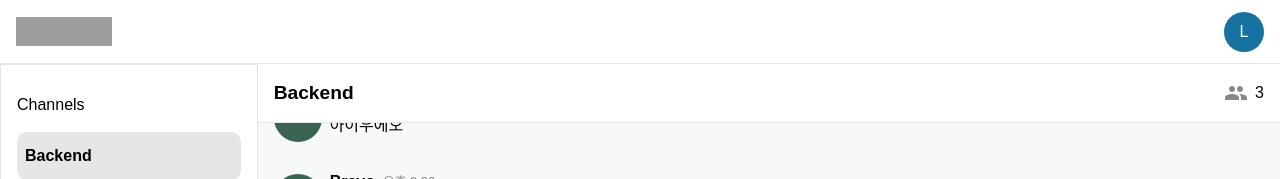
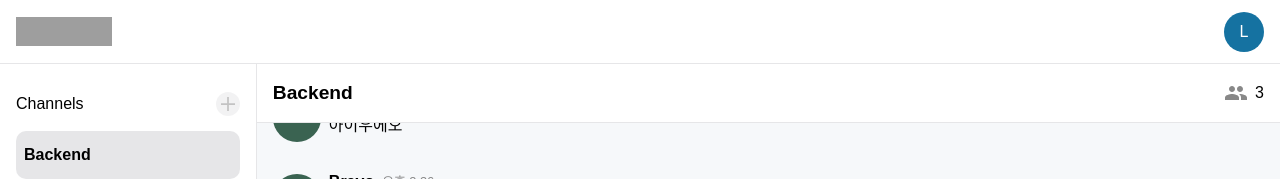
Before and after one commit to sally0226/swit-pilot-front, a React (Create React App) app: page /main in a window 1280 px wide. Shown: the top 179 px of the page. Built offline with nearby package versions, Linux system fonts and the light colour scheme; grey boxes are pictures that could not be loaded.

Commit message:
[Feat] 채널 생성 버튼 추가

```diff
--- a/src/components/Channels/index.js
+++ b/src/components/Channels/index.js
@@ -1,11 +1,16 @@
 import React from 'react';
 import Channel from './Channel';
-import { Container, Title } from './style';
+import { Button, Container, Title, Wrapper } from './style';
 
 const Channels = ({ channels, current }) => {
   return (
     <Container>
-      <Title>Channels</Title>
+      <Wrapper>
+        <Title>Channels</Title>
+        <Button>
+          <img src='/img/plus.svg' alt='plus-icon' />
+        </Button>
+      </Wrapper>
       { channels.map((channel) => <Channel key={channel.id} name={channel.name} isHere={channel.id === current} />) }
     </Container>
   );
--- a/src/components/Channels/style.js
+++ b/src/components/Channels/style.js
@@ -6,10 +6,39 @@ export const Container = styled.div`
   flex-direction: column;
   padding: 1rem;
   gap: 0.2rem;
-  border: 1px solid #E6E6E8;
+  border-right: 1px solid #E6E6E8;
   background-color: #FFFFFF;
 `;
 
+export const Wrapper = styled.div`
+  display: flex;
+  justify-content: space-between;
+  align-items: center;
+  height: 3rem;
+`;
+
 export const Title = styled.span`
-  line-height: 3rem;
 `;
+
+export const Button = styled.button`
+  display: flex;
+  width: 1.5rem;
+  height: 1.5rem;
+  justify-content: center;
+  align-items: center;
+  border: none;
+  border-radius: 50%;
+  background-color: #E6E6E8;
+  opacity: 0.5;
+  cursor: pointer;
+
+  img {
+    width: 0.9rem;
+    height: 0.9rem;
+    filter: invert(52%) sepia(13%) saturate(0%) hue-rotate(306deg) brightness(100%) contrast(98%); // #888888
+  }
+
+  &:hover {
+    opacity: 1;
+  }
+`;
```
